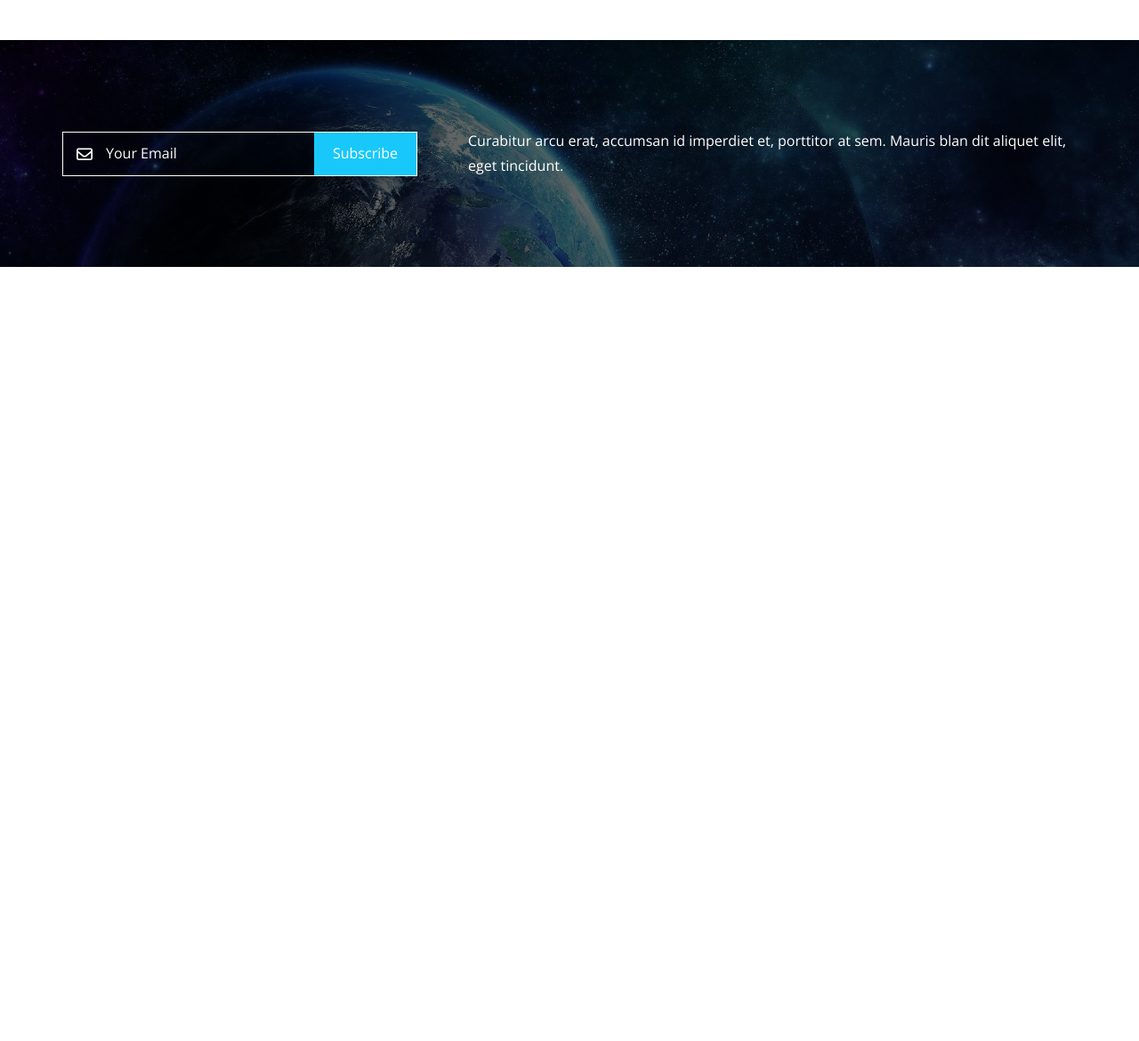
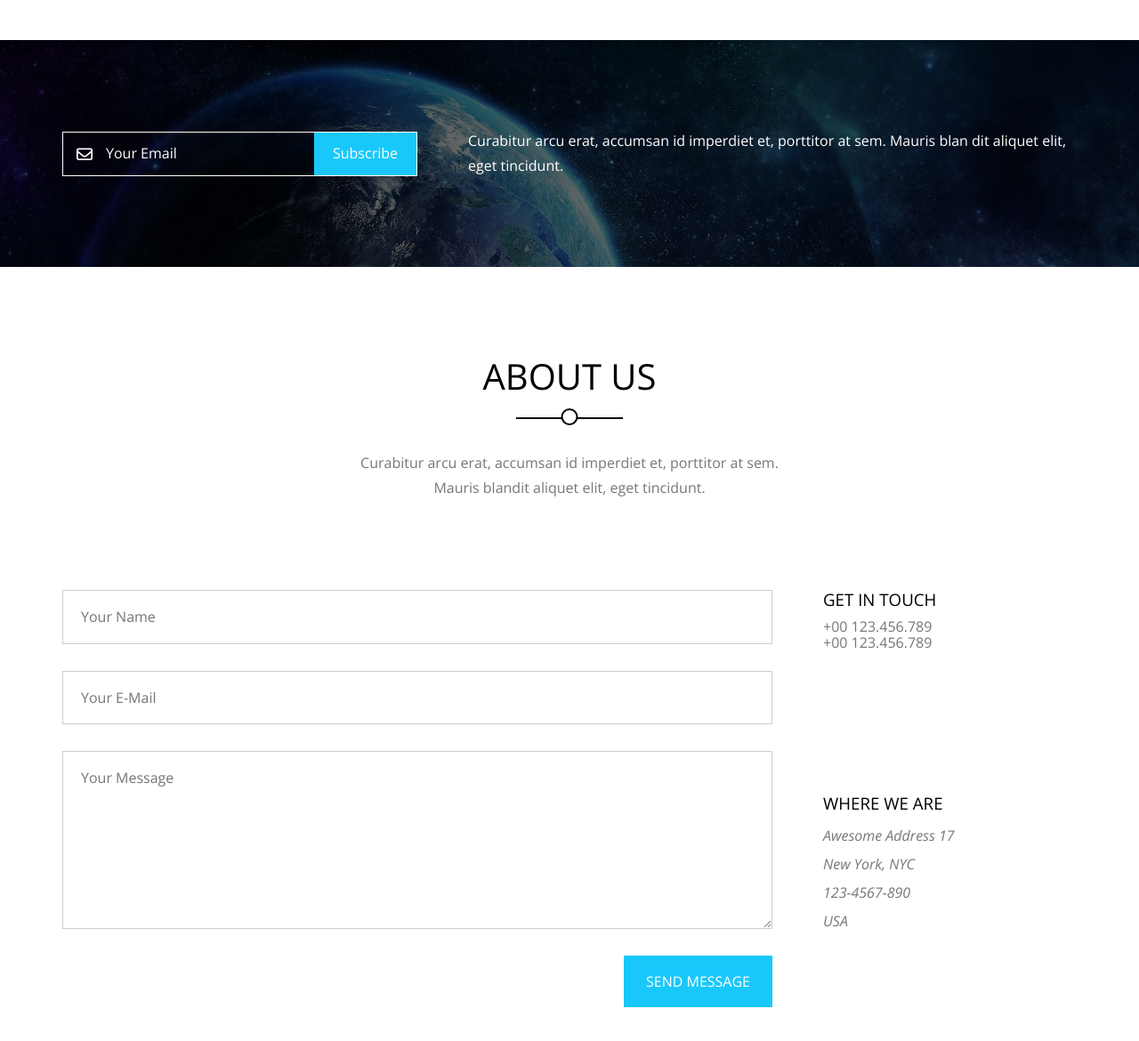
Before and after one commit to EslamFouadDev/kasper-template, a plain HTML site: page intdex.html in a window 1280 px wide. Shown: the part 7802-8972 px from the top of the page at 89% size. Before the commit the page ends 8102 px from the top, so only its background shows below. Drawn offline with nearby package versions, Linux system fonts and the light colour scheme.

Commit message:
build and style contact us section

```diff
--- a/css/style.css
+++ b/css/style.css
@@ -946,3 +946,56 @@ header nav i.response {
     line-height: 1.7;
 }
 /* End Subscribe */
+/* Start Contact us */
+.contact-section {
+    padding-top: var(--section-padding);
+    padding-bottom: var(--section-padding);
+}
+.contact-section .container .contact {
+    display: flex;
+    justify-content: space-between;
+}
+.contact-section .container .contact .contact-form {
+    flex-basis: 70%;
+}
+.contact-section .container .contact .contact-form form{
+    display: flex;
+    flex-direction: column;
+}
+.contact-section .container .contact .contact-form form .main-input {
+    padding: 20px;
+    margin-bottom: 30px;
+    outline: none;
+    border: 1px solid #ccc;
+}
+.contact-section .container .contact .contact-form form input[type = "submit"] {
+    align-self: end;
+    background: var(--main-color);
+    border: none;
+    color: white;
+    padding: 20px 25px;
+    text-transform: uppercase;
+}
+.contact-section .container .contact .contact-form form textarea {
+    height: 200px;
+}
+.contact-section .container .contact .contact-info {
+    flex-basis: 25%;
+    display: flex;
+    flex-direction: column;
+    justify-content: space-between;
+    height: 388px;
+}
+.contact-section .container .contact .contact-info > div span {
+    display: block;
+    color: #777;
+}
+.contact-section .container .contact .contact-info > div h3{
+    font-weight: normal;
+    margin-bottom: 10px;
+}
+.contact-section .container .contact .contact-info > div address {
+    line-height: 2;
+    color: #777;
+}
+/* End Contact us */
--- a/intdex.html
+++ b/intdex.html
@@ -407,5 +407,41 @@
         </div>
     </div>
     <!-- End Subscribe -->
+    <!-- Start Contact us -->
+    <div class="contact-section">
+        <div class="container">
+            <div class="main-heading">
+                <h2>ABOUT US</h2>
+                <p>Curabitur arcu erat, accumsan id imperdiet et, porttitor at sem. Mauris blandit aliquet elit, eget tincidunt.</p>
+            </div>
+            <div class="contact">
+                <div class="contact-form">
+                    <form action="">
+                        <input class="main-input" type="text" placeholder="Your Name">
+                        <input class="main-input" type="email" placeholder="Your E-Mail">
+                        <textarea class="main-input" placeholder="Your Message" ></textarea>
+                        <input type="submit" value="Send Message">
+                    </form>
+                </div>
+                <div class="contact-info">
+                    <div class="more-info">
+                        <h3>GET IN TOUCH</h3>
+                        <span>+00 123.456.789</span>
+                        <span>+00 123.456.789</span>
+                    </div>
+                    <div class="adress">
+                        <h3>WHERE WE ARE</h3>
+                        <address>
+                            Awesome Address 17<br>
+                            New York, NYC<br>
+                            123-4567-890<br>
+                            USA
+                        </address>
+                    </div>
+                </div>
+            </div>
+        </div>
+    </div>
+    <!-- End Contact us -->
 </body>
 </html>
```
